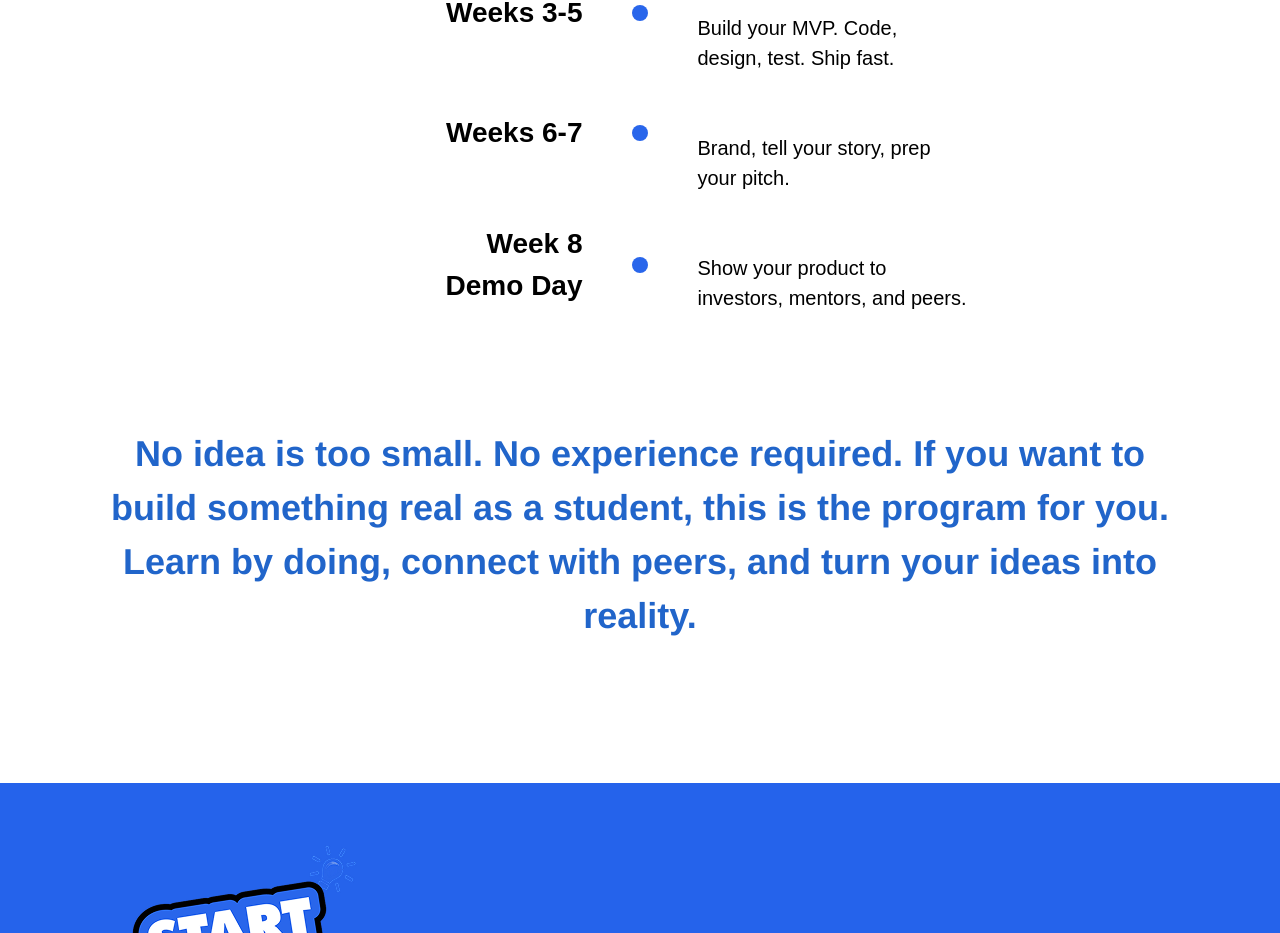
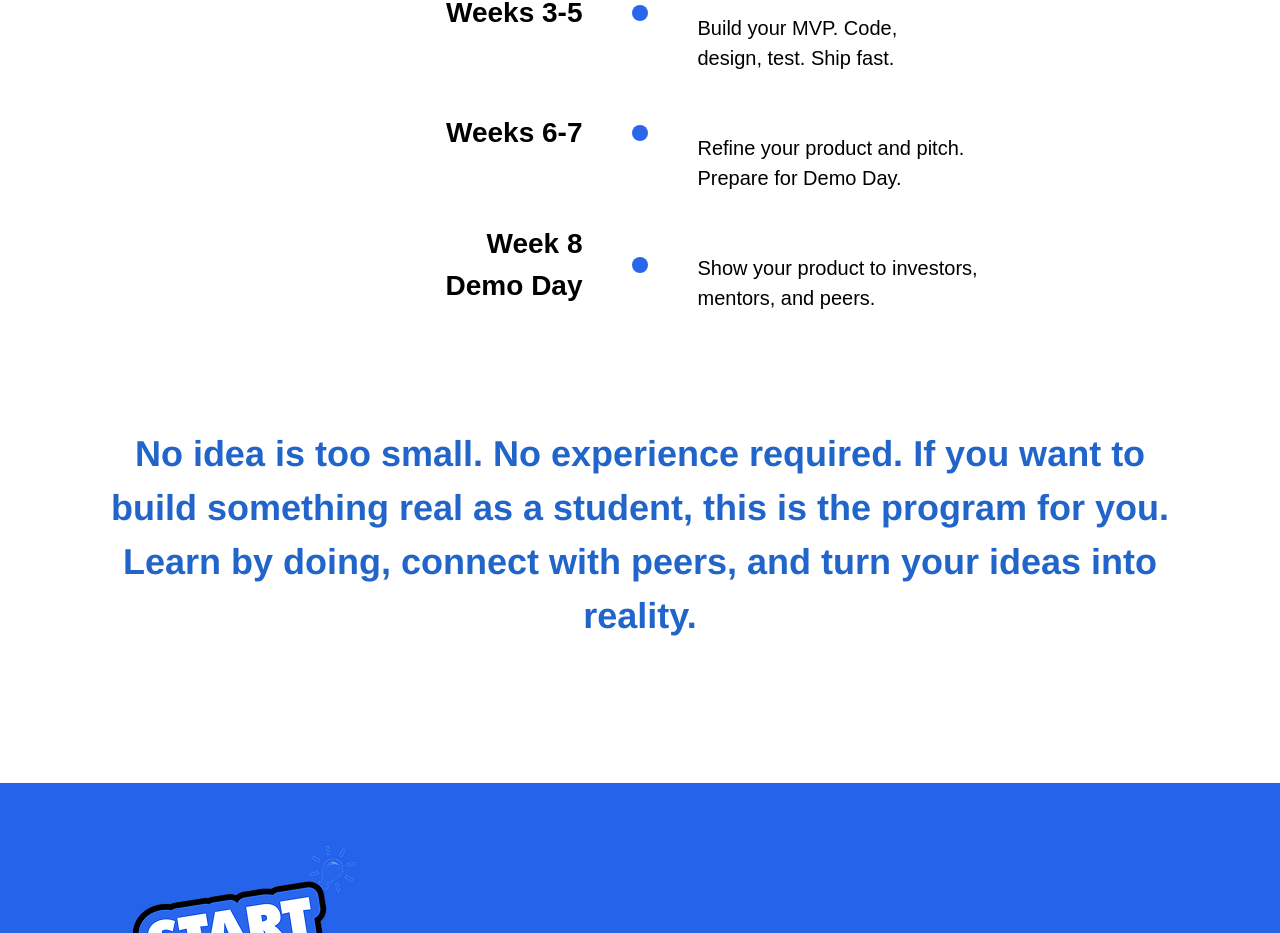
Before and after one commit to aswin-2005/BRIK-StartItUp, a React (Create React App) app in the folder client/: page /program in a window 1280 px wide. Shown: the part 1833-2766 px from the top of the page. Built offline with nearby package versions, Linux system fonts and the light colour scheme; a web font is replaced by a local one.

Commit message:
feat: changed the text of Week 6-7

```diff
--- a/client/src/howItWorks.jsx
+++ b/client/src/howItWorks.jsx
@@ -252,11 +252,11 @@ const HowItWorks = () => {
       textMobile: <>Build your MVP. Code, design, test. Ship fast.</>
     },
     { title: "Weeks 6-7",
-      text: <>Brand, tell your story, prep <br/>your pitch.</>,
-      textMobile: <>Build your MVP. Code, design, test. Ship fast.</>
+      text: <>Refine your product and pitch. <br />Prepare for Demo Day.</>,
+      textMobile: <>Refine your <br />product and pitch. <br/>Prepare for Demo Day.</>
     },
     { title: <>Week 8<br/>Demo Day</>,
-      text: <>Show your product to <br/>investors, mentors, and peers.</>,
+      text: <>Show your product to investors, <br/>mentors, and peers.</>,
       textMobile: <>Show your product to investors, mentors, and peers.</>
     },
   ];
```
